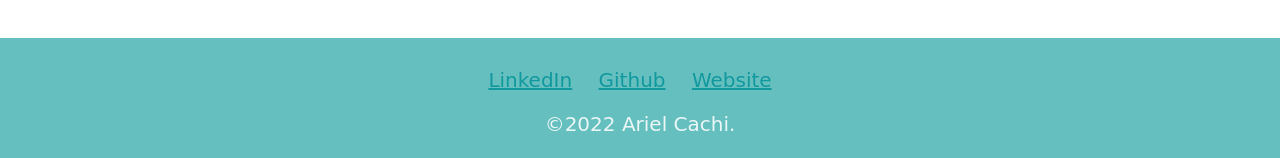
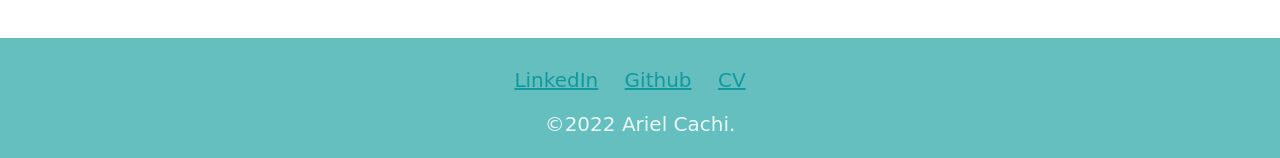
Before and after one commit to arielec7/Ariel-Cachi, a plain HTML site: page index.html in a window 1280 px wide. Shown: the part 3297-3455 px from the top of the page. Drawn offline with Linux system fonts and the light colour scheme; a web font is replaced by a local one.

Commit message:
Editing de CV

```diff
--- a/index.html
+++ b/index.html
@@ -58,7 +58,7 @@
       <div class="bottom-container">
         <a class="footer-link" href="https://www.linkedin.com/in/ariel-cachi/">LinkedIn</a>
         <a class="footer-link" href="https://github.com/arielec7">Github</a>
-        <a class="footer-link" href="https://github.com/arielec7/cv">Website</a>
+        <a class="footer-link" href="https://docs.google.com/document/d/15_lpVthAoi1u_sTlculGS15G7d1yj8V0-GqlidQyxsQ/edit?usp=sharing">CV</a>
         <p style="color: #EAF6F6">©2022 Ariel Cachi.</p>
       </div>
   </body>
```
